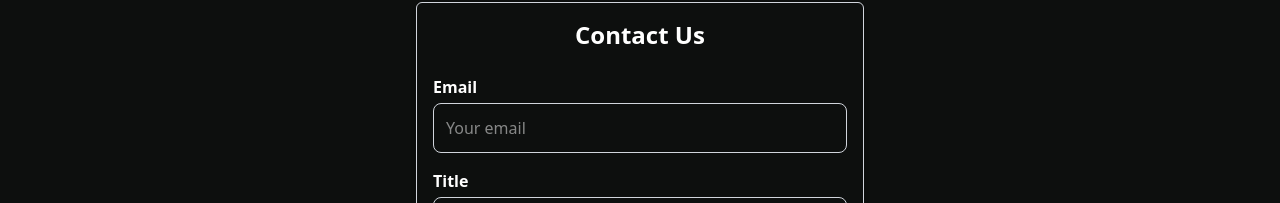
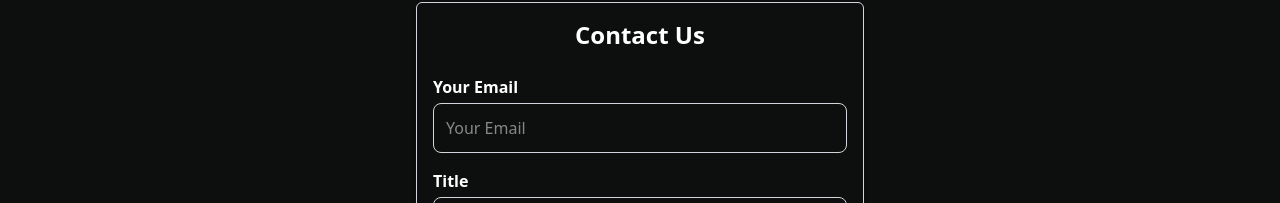
Before and after one commit to JarkkoKarki/Web-Project, a React (Vite) app: page /about in a window 1280 px wide. Shown: the part 705-908 px from the top of the page. Built offline with nearby package versions, Linux system fonts and the light colour scheme; no server answers.

Commit message:
feat: add internationalization support for Contact form labels and placeholders

```diff
--- a/src/assets/i18n.jsx
+++ b/src/assets/i18n.jsx
@@ -312,6 +312,15 @@ i18n.use(initReactI18next).init({
           "failed-to-delete": "Failed to delete message",
           "cancel": "Cancel",
         },
+        contact: {
+          "contact": "Contact Us",
+          "title": "Title",
+          "desc": "Description",
+          "send": "Send",
+          "your-e": "Your Email",
+          "subject": "Subject",
+          "message": "Message",
+        }
       }
     },
     fi: {
@@ -615,6 +624,15 @@ i18n.use(initReactI18next).init({
           "failed-to-delete": "Virhe Viestin Poistossa.",
           "cancel": "Keskeytä",
         },
+        contact: {
+          "contact": "Ota Yhteyttä",
+          "title": "Otsikko",
+          "desc": "Viesti",
+          "send": "Lähetä",
+          "your-e": "Sähköposti",
+          "subject": "Aihe",
+          "message": "Viesti",
+        }
       }
     }
   },
--- a/src/components/forms/Contact.jsx
+++ b/src/components/forms/Contact.jsx
@@ -1,10 +1,12 @@
 import {useState} from 'react';
 import {fetchData} from '../../utils/fetchData';
+import {useTranslation} from 'react-i18next';
 
 const Contact = () => {
   const [email, setEmail] = useState('');
   const [title, setTitle] = useState('');
   const [description, setDescription] = useState('');
+  const {t} = useTranslation();
 
   const handleSubmit = async (e) => {
     e.preventDefault();
@@ -29,15 +31,17 @@ const Contact = () => {
   return (
     <div className="mx-auto mt-20 max-w-md rounded-md border border-gray-300 bg-[#0d0f0e] p-4 shadow-md">
       <h2 className="mb-6 text-center text-2xl font-bold text-white">
-        Contact Us
+        {t('contact.contact')}
       </h2>
       <form onSubmit={handleSubmit} className="space-y-4">
         <div>
-          <label className="mb-1 block font-semibold text-white">Email</label>
+          <label className="mb-1 block font-semibold text-white">
+            {t('contact.your-e')}
+          </label>
           <input
             value={email}
             onChange={(e) => setEmail(e.target.value)}
-            placeholder="Your email"
+            placeholder={t('contact.your-e')}
             type="email"
             className="w-full rounded-lg border border-gray-300 p-3 text-white"
             required
@@ -45,11 +49,13 @@ const Contact = () => {
         </div>
 
         <div>
-          <label className="mb-1 block font-semibold text-white">Title</label>
+          <label className="mb-1 block font-semibold text-white">
+            {t('contact.title')}
+          </label>
           <input
             value={title}
             onChange={(e) => setTitle(e.target.value)}
-            placeholder="Subject"
+            placeholder={t('contact.subject')}
             className="w-full rounded-lg border border-gray-300 p-3 text-white"
             required
           />
@@ -57,12 +63,12 @@ const Contact = () => {
 
         <div>
           <label className="mb-1 block font-semibold text-white">
-            Description
+            {t('contact.desc')}
           </label>
           <textarea
             value={description}
             onChange={(e) => setDescription(e.target.value)}
-            placeholder="Message"
+            placeholder={t('contact.message')}
             rows="5"
             className="w-full rounded-lg border border-gray-300 p-3 text-white"
             required
@@ -73,7 +79,7 @@ const Contact = () => {
           type="submit"
           className="w-full rounded-lg bg-yellow-500 p-3 font-bold text-white hover:bg-yellow-600"
         >
-          Send
+          {t('contact.send')}
         </button>
       </form>
     </div>
```
